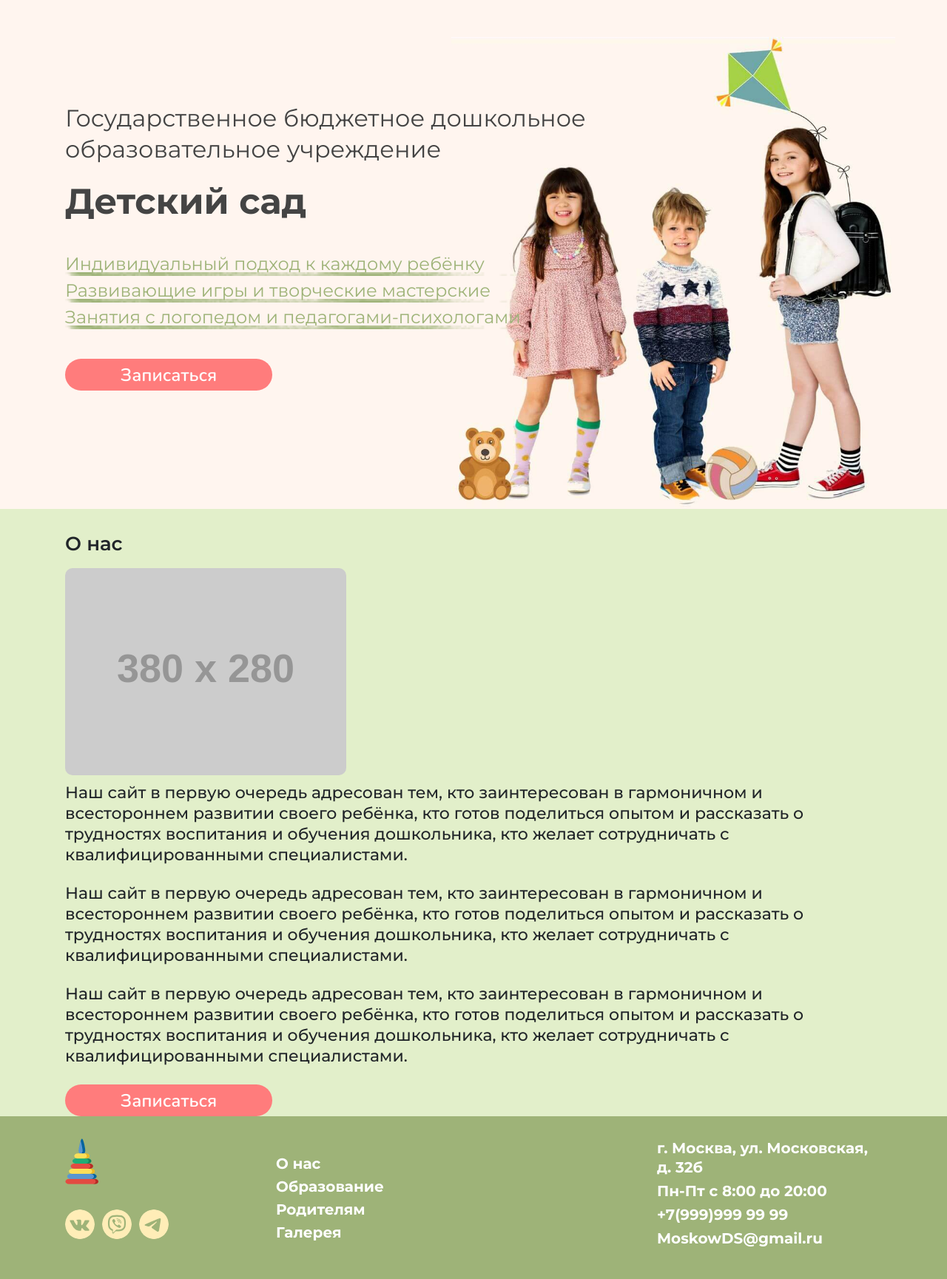
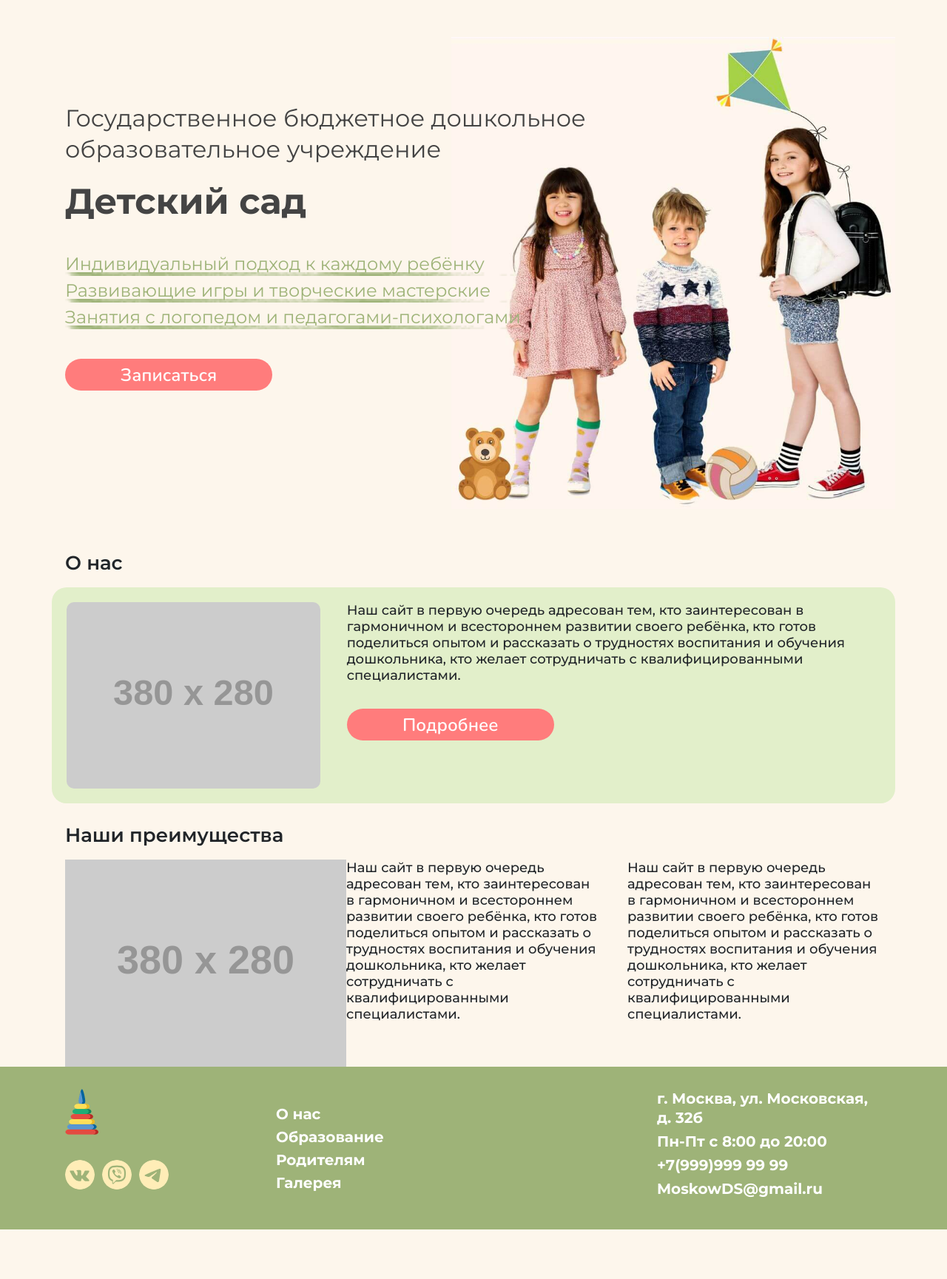
Before and after one commit to artem-vasenin/kindergarten, a Django app: page / in a window 1280 px wide. Shown: the part 61-1790 px from the top of the page at 74% size. After the commit the page ends 1723 px from the top, so only its background shows below. Run offline with Django 5.2, Linux system fonts and the light colour scheme; grey boxes labelled with a size stand in for pictures from a placeholder-image service; parts of the project's set-up code (start-up, migrations or seed data) failed here and were passed over; some libraries are stand-ins or nearby versions.

Commit message:
started about page

```diff
--- a/app_pages/templates/home/details.html
+++ b/app_pages/templates/home/details.html
@@ -5,6 +5,10 @@
 
 {% block styles %}
     <link rel="stylesheet" href="{% static '/pages/home/css/styles.css' %}">
+{% endblock %}
+
+{% block scripts %}
+    <script src="{% static '/pages/home/js/scripts.js' %}" defer></script>
 {% endblock %}
 
 {% block body %}
@@ -37,18 +41,53 @@
     <section class="about">
         <div class="container">
             <div class="row">
-                <div class="col">
+                <div class="col-12">
                     <div class="about__title page-title">О нас</div>
+                </div>
+                <div class="col-12 about__bg">
+                    <div class="row">
+                        <div class="col-sm-12 col-lg-4">
                             <div class="about__photo">
                                 <img class="about__img" src="https://placehold.co/380x280/BBBBBB/FFFFFF/png" alt="about"/>
                             </div>
+                        </div>
+                        <div class="col-sm-12 col-lg-8">
                             <div class="about__content page-text">
-                        <p>Наш сайт в первую очередь адресован тем, кто заинтересован в гармоничном и всестороннем развитии своего ребёнка, кто готов поделиться опытом и рассказать о трудностях воспитания и обучения дошкольника, кто желает сотрудничать с квалифицированными специалистами.</p>
-                        <p>Наш сайт в первую очередь адресован тем, кто заинтересован в гармоничном и всестороннем развитии своего ребёнка, кто готов поделиться опытом и рассказать о трудностях воспитания и обучения дошкольника, кто желает сотрудничать с квалифицированными специалистами.</p>
                                 <p>Наш сайт в первую очередь адресован тем, кто заинтересован в гармоничном и всестороннем развитии своего ребёнка, кто готов поделиться опытом и рассказать о трудностях воспитания и обучения дошкольника, кто желает сотрудничать с квалифицированными специалистами.</p>
                             </div>
                             <div class="about__action">
-                        <button class="btn btn--accent">Записаться</button>
+                                <button class="btn btn--accent">Подробнее</button>
+                            </div>
+                        </div>
+                    </div>
+                </div>
+            </div>
+        </div>
+    </section>
+
+    <section class="advantages">
+        <div class="container">
+            <div class="row">
+                <div class="col-12">
+                    <div class="about__title page-title">Наши преимущества</div>
+                </div>
+                <div class="col-12">
+                    <div class="row">
+                        <div class="col-sm-12 col-lg-4">
+                            <div class="advantages__photo">
+                                <img class="advantages__img" src="https://placehold.co/380x280/BBBBBB/FFFFFF/png" alt="about"/>
+                            </div>
+                        </div>
+                        <div class="col-sm-12 col-lg-4">
+                            <div class="about__content page-text">
+                                <p>Наш сайт в первую очередь адресован тем, кто заинтересован в гармоничном и всестороннем развитии своего ребёнка, кто готов поделиться опытом и рассказать о трудностях воспитания и обучения дошкольника, кто желает сотрудничать с квалифицированными специалистами.</p>
+                            </div>
+                        </div>
+                        <div class="col-sm-12 col-lg-4">
+                            <div class="about__content page-text">
+                                <p>Наш сайт в первую очередь адресован тем, кто заинтересован в гармоничном и всестороннем развитии своего ребёнка, кто готов поделиться опытом и рассказать о трудностях воспитания и обучения дошкольника, кто желает сотрудничать с квалифицированными специалистами.</p>
+                            </div>
+                        </div>
                     </div>
                 </div>
             </div>
--- a/static_src/css/main.css
+++ b/static_src/css/main.css
@@ -11,6 +11,7 @@
     --color-yellow: #FFEDB7;
     --color-yellow-lite: #FBF1E8;
     --color-yellow-lite2: #FFF5EF;
+    --color-yellow-lite3: #FDF6EC;
     --color-dark: #444444;
     --color-lavanda: #CABBE9;
     --color-lavanda-lite: rgba(202, 187, 233, 0.2);
@@ -30,10 +31,10 @@
     --footer-text-color: white;
     --footer-font: var(--font-montserrat);
 
-    /* Billboard */
-    --billboard-bg: var(--color-yellow-lite2);
+    /* Home */
+    --home-bg: var(--color-yellow-lite3);
 
-    /* About */
+    /* Home About */
     --about-bg: var(--color-green-lite);
 }
 
@@ -356,11 +357,13 @@ h1, h2, h3, h4, h5, h6 {
     font-size: 26px;
     line-height: 34px;
     margin-bottom: 16px;
+    margin-top: 26px;
 
     @media screen and(min-width: 992px) {
         font-size: 36px;
         line-height: 46px;
         margin-bottom: 30px;
+        margin-top: 50px;
     }
 }
 
@@ -371,7 +374,7 @@ h1, h2, h3, h4, h5, h6 {
     line-height: 20px;
 
     @media screen and (min-width: 992px) {
-        font-size: 22px;
-        line-height: 28px;
+        font-size: 18px;
+        line-height: normal;
     }
 }
--- a/static_src/pages/home/css/styles.css
+++ b/static_src/pages/home/css/styles.css
@@ -1,7 +1,7 @@
 .home {
+    background-color: var(--home-bg);
+
     .billboard {
-        background-color: var(--billboard-bg);
-
         .container {
             background-repeat: no-repeat;
             background-position: bottom center;
@@ -96,17 +96,53 @@
 }
 
 .about {
-    background-color: var(--about-bg);
     padding-top: 30px;
+
+    .about__bg {
+        background-color: var(--about-bg);
+        border-radius: 20px;
+        padding: 20px;
+    }
 
     .about__photo {
         padding-bottom: 10px;
         font-size: 0;
         line-height: 0;
+        text-align: center;
+
+        @media screen and (min-width: 992px) {
+            text-align: initial;
+            padding-bottom: 0;
+        }
     }
 
     .about__img {
         max-width: 100%;
         border-radius: 10px;
     }
+
+    .about__content {
+        max-height: initial;
+        transition: max-height .3s;
+
+        &.hide-details {
+            max-height: 220px;
+            overflow: hidden;
+            transition: max-height .3s;
+
+            @media screen and (min-width: 992px) {
+                max-height: 220px;
+            }
+        }
+    }
+
+    .about__action {
+        padding-top: 10px;
+        padding-bottom: 10px;
+        text-align: center;
+
+        @media screen and (min-width: 992px) {
+            text-align: initial;
+        }
+    }
 }
```
Also changed, not shown: Структура.txt (+10 -0 lines), static_src/pages/home/js/scripts.js (added). Lines whose indentation alone changed are shown as unchanged.
